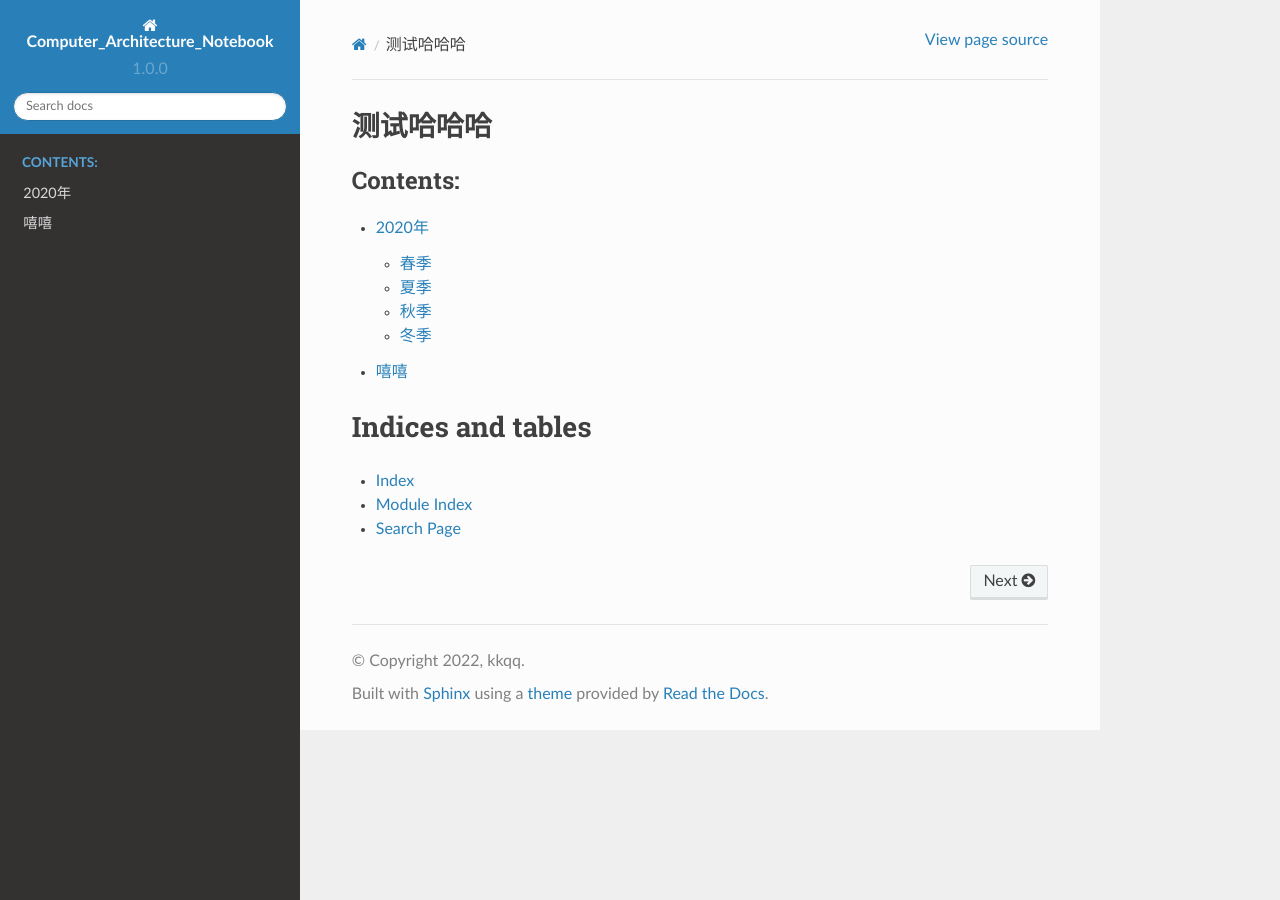
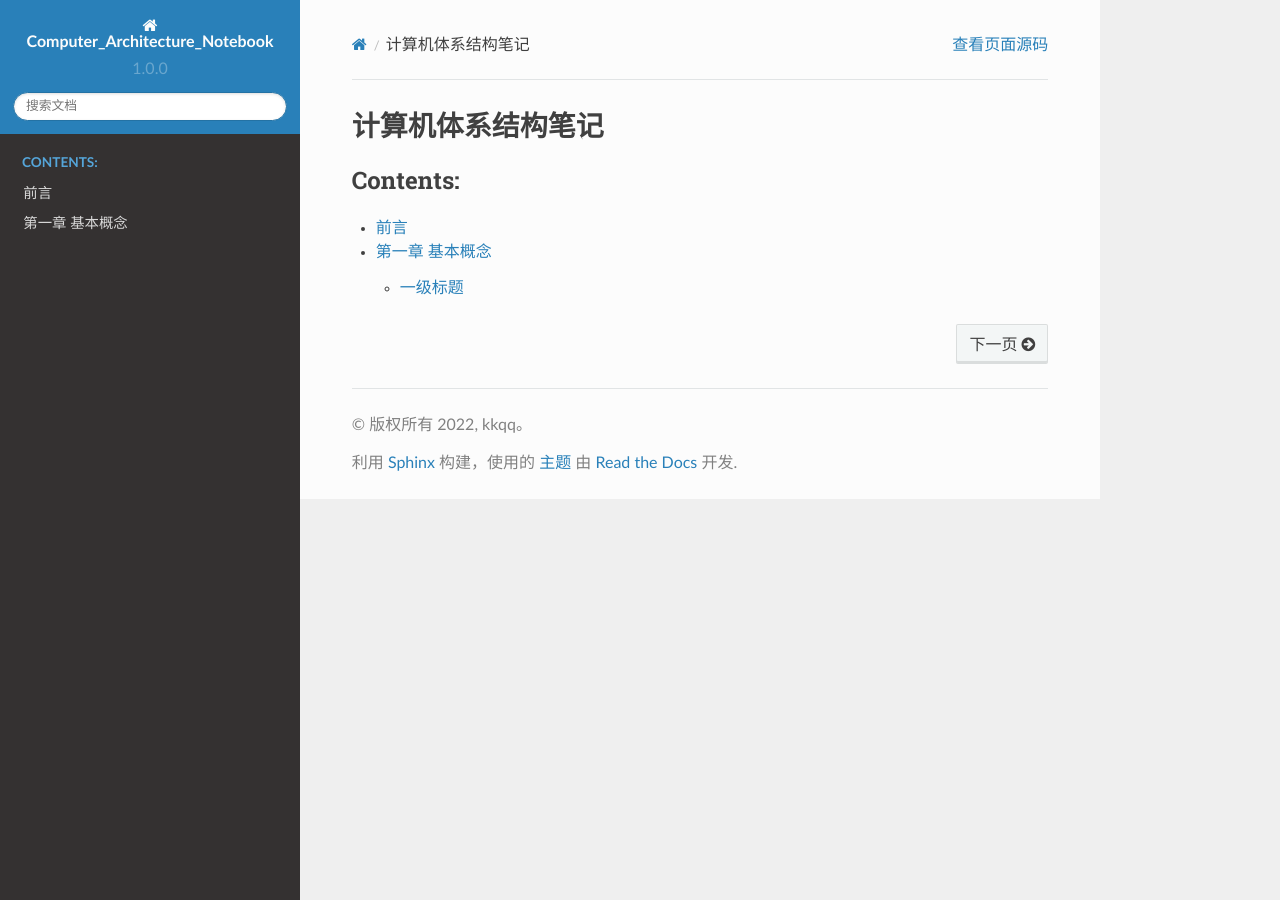
Before and after one commit to zhangkanqi/Computer_Architecture_Notebook, a Sphinx documentation site: the page built from docs/source/index.rst, in a window 1280 px wide. Built offline with Sphinx 7.4.7 and the Read the Docs theme 2.0.0, drawn with Linux system fonts in a browser that asks for light colours.

Commit message:
修改template测试

````diff
--- a/docs/source/2020/index.rst
+++ /dev/null
@@ -1,10 +0,0 @@
-2020年
-=================================
-
-.. toctree::
-   :maxdepth: 2
-
-   春/contents
-   夏/contents
-   秋/contents
-   冬/contents
--- a/docs/source/2020/冬/contents.rst
+++ /dev/null
@@ -1,4 +0,0 @@
-冬季
-========
-
-冬尽今宵促，年开明日长。
--- a/docs/source/2020/夏/contents.rst
+++ /dev/null
@@ -1,4 +0,0 @@
-夏季
-========
-
-夏早日初长，南风草木香。
--- a/docs/source/2020/春/contents.rst
+++ /dev/null
@@ -1,4 +0,0 @@
-春季
-========
-
-春眠不觉晓，处处闻啼鸟。
--- a/docs/source/about.rst
+++ /dev/null
@@ -1,4 +0,0 @@
-嘻嘻
-=======
-
-嘿嘿嘿
--- /dev/null
+++ b/docs/source/chapter1/chapter1_contents.md
@@ -0,0 +1,67 @@
+# 一级标题
+
+## 二级标题
+
+### 三级标题
+
+#### 四级标题
+
+## 二级标题2
+
+
+*斜体测试*
+
+**加粗测试**
+
+<u>下划线测试</u>
+
+~~删除线测试~~
+
+==高亮测试==
+
+
+$expression$
+
+`int`
+
+
+
+A^a^  上标测试
+
+A~b~ 下标测试
+
+<!--注释测试-->
+
+[超链接测试](www.baidu.com)
+
+| a    | b    |
+| ---- | ---- |
+| Aa   | Bb   |
+| Cc   | dd   |
+
+```shell
+echo $PATH
+```
+
+
+$$
+expression
+$$
+
+1. 有序列表
+
+2. 有序列表
+
+
+- 无序列表
+
+
+- [ ] 任务列表
+
+
+
+------
+
+
+
+>引用测试
--- /dev/null
+++ b/docs/source/chapter1/index.rst
@@ -0,0 +1,8 @@
+第一章 基本概念
+===============
+
+.. toctree::
+   :maxdepth: 2
+   :caption: Contents:
+
+   chapter1_contents
--- a/docs/source/conf.py
+++ b/docs/source/conf.py
@@ -28,8 +28,9 @@ intersphinx_disabled_domains = ['std']
 
 templates_path = ['_templates']
 
+language = 'zh_CN'
+
 # -- Options for HTML output
-
 html_theme = 'sphinx_rtd_theme'
 
 # -- Options for EPUB output
--- a/docs/source/index.rst
+++ b/docs/source/index.rst
@@ -1,17 +1,9 @@
-
-测试哈哈哈
+计算机体系结构笔记
 =====================================
 
 .. toctree::
    :maxdepth: 2
    :caption: Contents:
 
-   2020/index
-   about
-
-Indices and tables
-==================
-
-* :ref:`genindex`
-* :ref:`modindex`
-* :ref:`search`
+   preface
+   chapter1/index
--- /dev/null
+++ b/docs/source/preface.rst
@@ -0,0 +1,4 @@
+前言
+========
+
+这是前言。
````
Also changed, not shown: docs/source/2020/秋/contents.md (deleted, +0 -22 lines), 3 other files.
